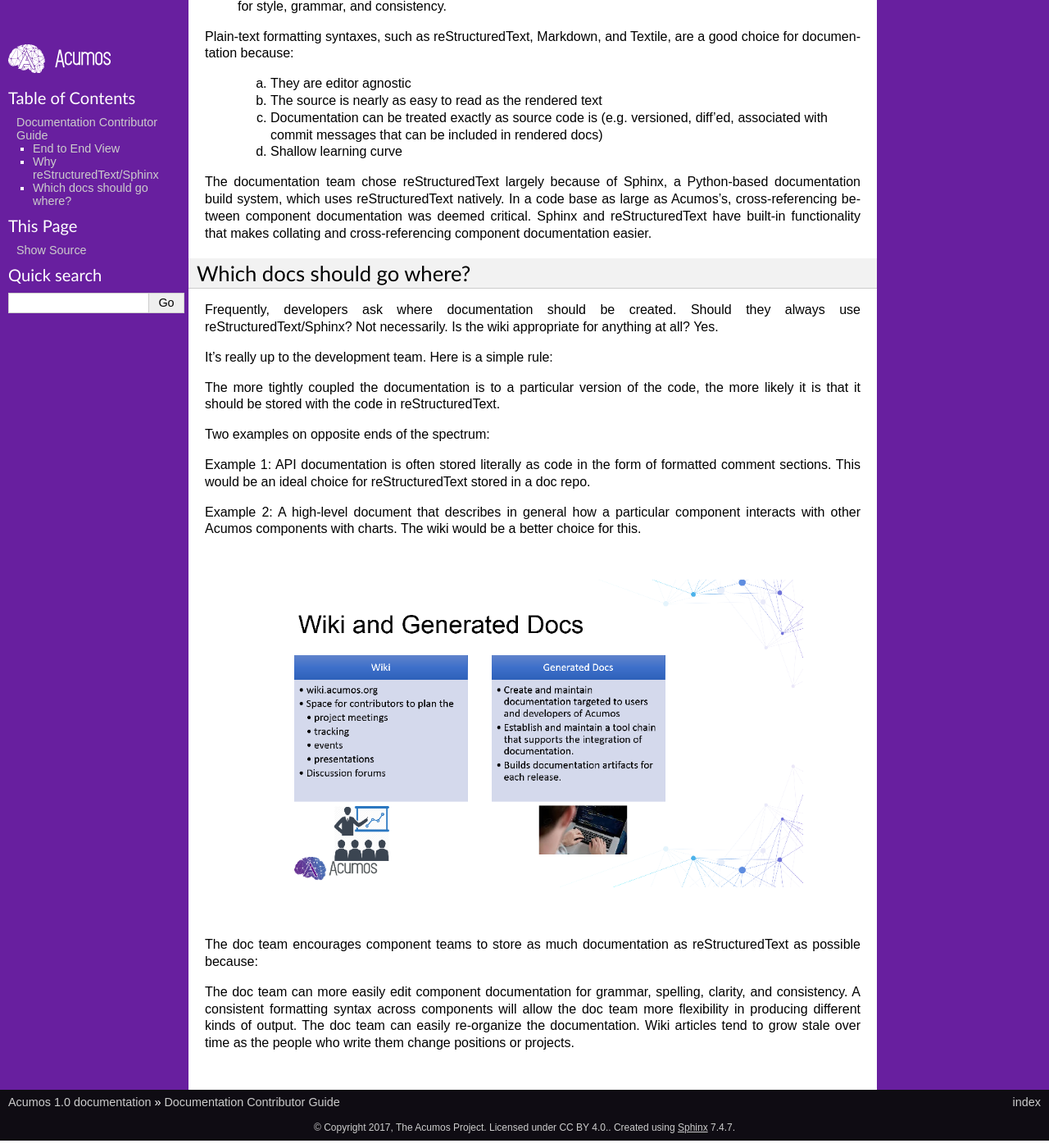
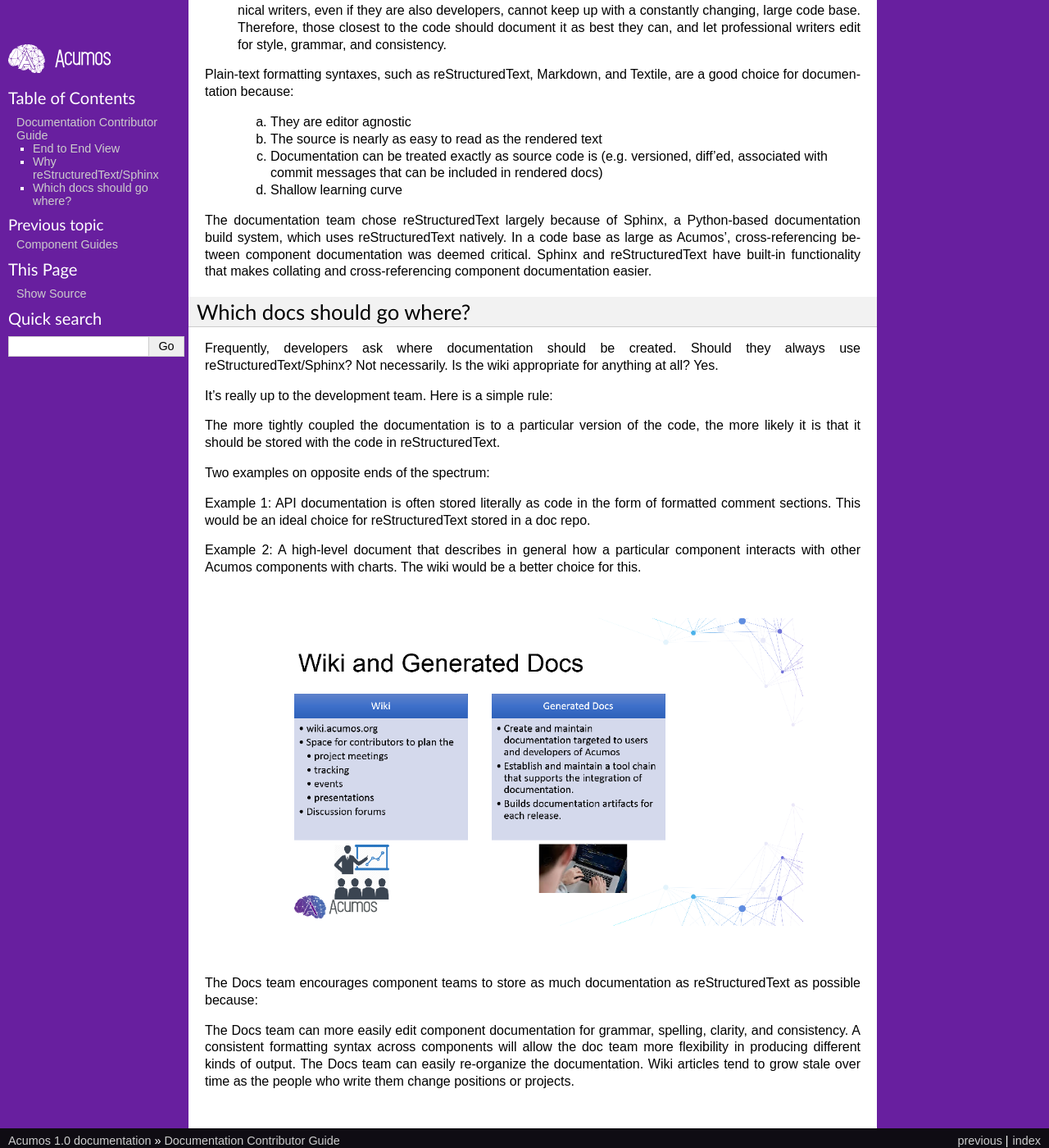
Before and after one commit to acumos/documentation, a Sphinx documentation site: the page built from docs/AcumosContributor/docs-contributor-guide.rst, in a window 1280 px wide and 1400 px high, scrolled down 725 px. Shown: the whole window at 82% size. Built offline with Sphinx 7.4.7, drawn with Linux system fonts in a browser that asks for light colours; pages that are not in the unit, such as notebooks, are missing from menus; some of the changed text lies outside the part shown.

Commit message:
Update component-guides page
Issue: ACUMOS-546

Change-Id: I0773677ed278b26e10c900207b62bed3080ab849
Signed-off-by: Aimee Ukasick <aimeeu.opensource@gmail.com>

```diff
--- a/docs/AcumosContributor/component-guides.rst
+++ b/docs/AcumosContributor/component-guides.rst
@@ -15,16 +15,17 @@
 .. See the License for the specific language governing permissions and
 .. limitations under the License.
 .. ===============LICENSE_END=========================================================
+
+================
 Component Guides
 ================
+Component guides contain a variety of information that is useful to developers who would like to work on the code. Most projects are written in Java, and the Javadoc is available `here <https://javadocs.acumos.org/>`_ .
 
 .. toctree::
       :maxdepth: 1
 
-      ../submodules/acumos-azure-client/docs/index
       ../submodules/acumos-hippo-cms/docs/index
       ../submodules/acumos-java-client/docs/index
-      ../submodules/acumos-nexus-client/docs/index
       ../submodules/acumos-python-client/docs/index
       ../submodules/acumos-r-client/docs/index
       ../submodules/common-dataservice/docs/index
--- a/docs/AcumosContributor/docs-contributor-guide.rst
+++ b/docs/AcumosContributor/docs-contributor-guide.rst
@@ -15,20 +15,28 @@
 .. See the License for the specific language governing permissions and
 .. limitations under the License.
 .. ===============LICENSE_END=========================================================
+
+===============================
 Documentation Contributor Guide
 ===============================
+
+.. note::
+
+    This is a work in progress. Please help us improve it by contributing to the Docs project!
+
+
 This guide describes how to create documentation for the Acumos platform. Acumos repositories create a variety of content depending on the nature of the project. For example projects delivering a platform component may have different types of content than a project that creates libraries for a software development kit. The content from each project may be used together as a reference for that project and/or be used in documents are tailored to a specific user audience and task they are performing.
 
 Much of the content in this document is derived from similar documentation processes used in other Linux Foundation Projects including ONAP, OPNFV and Open Daylight.
 
 End to End View
----------------
+===============
 Acumos documentation is stored in git repositories, changes are managed with gerrit reviews, and published documents generated when there is a change in any source used to build the documentation.
 
 Authors create source for documents in reStructured Text (RST) that is rendered to HTML and PDF and published on Readthedocs.io. The developer Wiki or other web sites can reference these rendered documents directly allowing projects to easily maintain current release documentation.
 
 Why reStructuredText/Sphinx
----------------------------
+===========================
 In the past, standard documentation methods included ad-hoc Word documents, PDFs, poorly organized Wikis, and other, often closed, tools like Adobe FrameMaker. The rise of DevOps, Agile, and Continuous Integration, however, created a paradigm shift for those who care about documentation because:
 
 1. Documentation must be tightly coupled with code/product releases. In many cases, particularly with open-source products, many different versions of the same code can be installed in various production environments. DevOps personnel must have access to the correct version of documentation.
@@ -42,10 +50,10 @@
 	c. Documentation can be treated exactly as source code is (e.g. versioned, diff’ed, associated with commit messages that can be included in rendered docs)
 	d. Shallow learning curve
 
-The documentation team chose reStructuredText largely because of Sphinx, a Python-based documentation build system, which uses reStructuredText natively. In a code base as large as Acumos’s, cross-referencing between component documentation was deemed critical. Sphinx and reStructuredText have built-in functionality that makes collating and cross-referencing component documentation easier.
+The documentation team chose reStructuredText largely because of Sphinx, a Python-based documentation build system, which uses reStructuredText natively. In a code base as large as Acumos', cross-referencing between component documentation was deemed critical. Sphinx and reStructuredText have built-in functionality that makes collating and cross-referencing component documentation easier.
 
 Which docs should go where?
----------------------------
+===========================
 Frequently, developers ask where documentation should be created. Should they always use reStructuredText/Sphinx? Not necessarily. Is the wiki appropriate for anything at all? Yes.
 
 It’s really up to the development team. Here is a simple rule:
@@ -59,11 +67,10 @@
 Example 2: A high-level document that describes in general how a particular component interacts with other Acumos components with charts. The wiki would be a better choice for this.
 
 .. image:: ../_static/images/DocTypes.png
-      :width: 1000px
 
-The doc team encourages component teams to store as much documentation as reStructuredText as possible because:
+The Docs team encourages component teams to store as much documentation as reStructuredText as possible because:
 
-The doc team can more easily edit component documentation for grammar, spelling, clarity, and consistency.
+The Docs team can more easily edit component documentation for grammar, spelling, clarity, and consistency.
 A consistent formatting syntax across components will allow the doc team more flexibility in producing different kinds of output.
-The doc team can easily re-organize the documentation.
+The Docs team can easily re-organize the documentation.
 Wiki articles tend to grow stale over time as the people who write them change positions or projects.
--- a/docs/index.rst
+++ b/docs/index.rst
@@ -52,8 +52,8 @@
 .. toctree::
    :maxdepth: 1
 
-   ..AcumosContributor/component-guides
-   ..AcumosContributor/docs-contributor-guide
+   AcumosContributor/component-guides
+   AcumosContributor/docs-contributor-guide
 
 
 
--- a/docs/release-notes/index.rst
+++ b/docs/release-notes/index.rst
@@ -51,5 +50,6 @@
    ../submodules/platform-oam/docs/release-notes
    ../submodules/portal-marketplace/docs/release-notes
    ../submodules/proto-viewer/docs/release-notes
+   ../submodules/runtime-orchestrator/docs/release-notes
    ../submodules/system-integration/docs/release-notes
    ../submodules/validation-security/docs/release-notes
```
Also changed, not shown: other parts of docs/release-notes/index.rst (+0 -1 lines).
